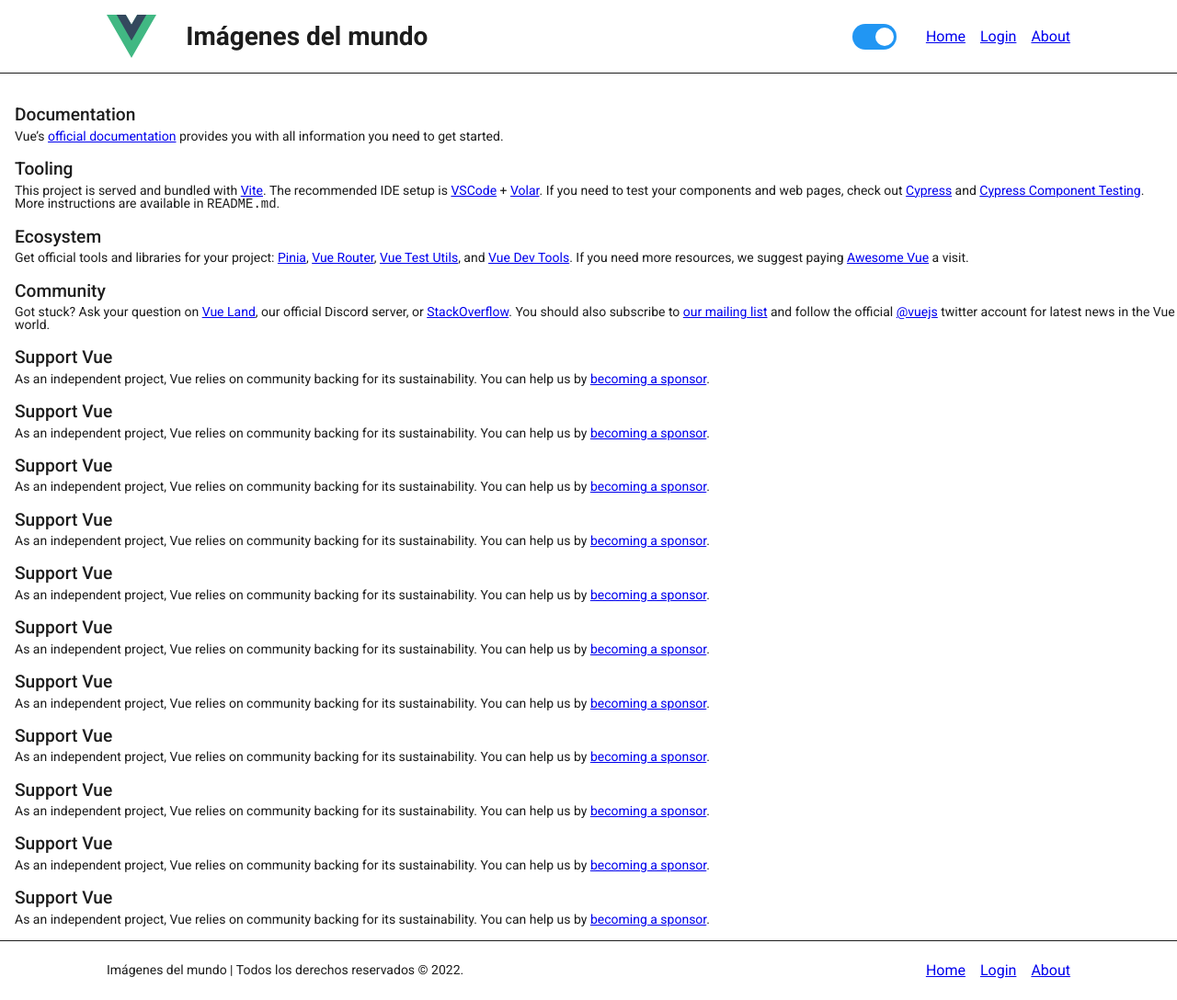
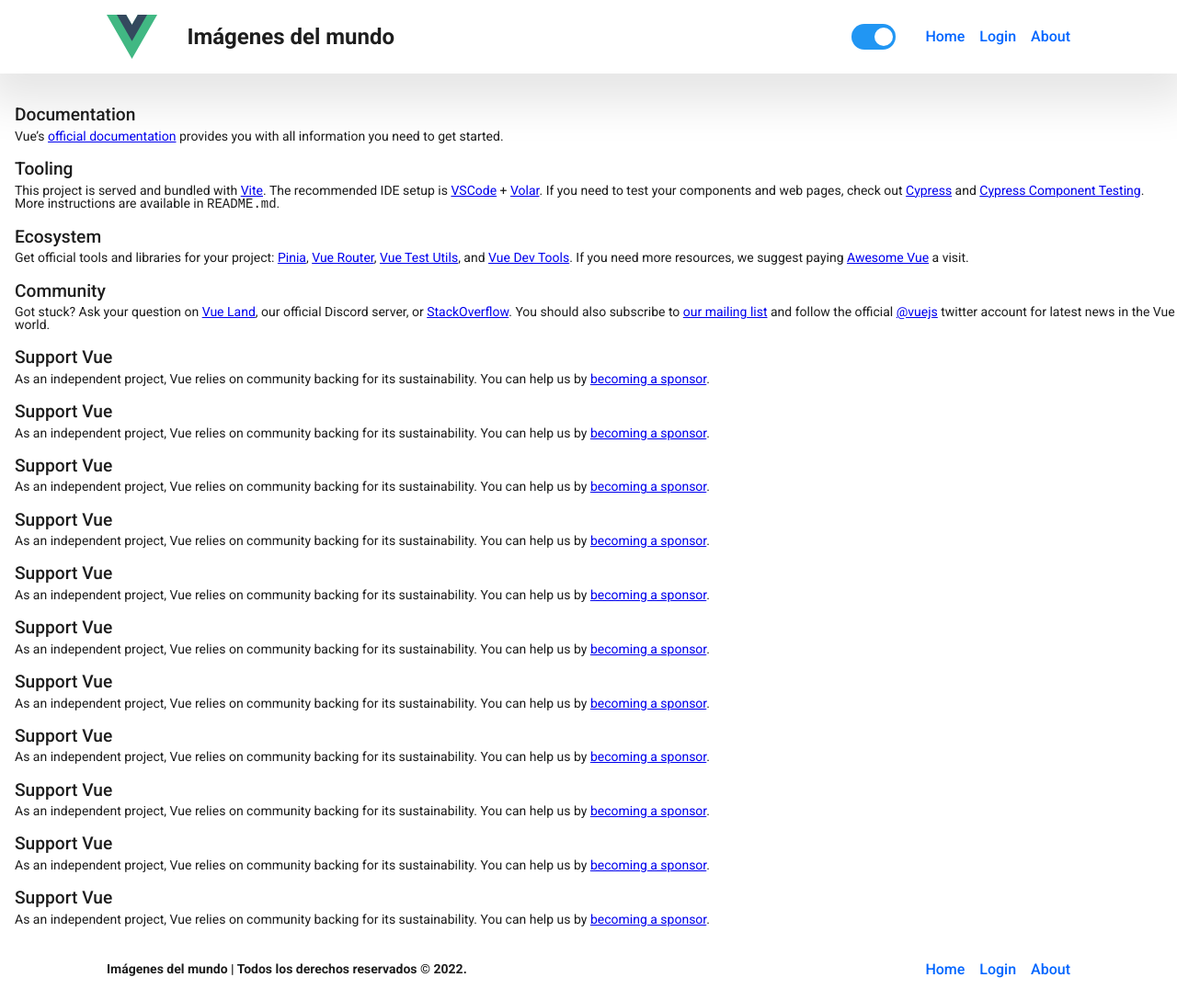
Before and after one commit to jcvegab/imagenes-del-mundo, a Vue app: page / in a window 1280 px wide. Shown: the whole page at 92% size. Built offline with nearby package versions, Linux system fonts and the light colour scheme.

Commit message:
Fix Styles of Router links + Header Title

```diff
--- a/src/assets/base.css
+++ b/src/assets/base.css
@@ -2,6 +2,8 @@
 
 :root.light {
   --text-color-primary: #1d1d1d;
+
+  --link-color-primary: #0065ff;
 
   --bg-color-primary: #ffffff;
 }
@@ -9,6 +11,8 @@
 @media (prefers-color-scheme: dark) {
   :root {
     --text-color-primary: #ffffff;
+
+    --link-color-primary: #ffffff;
 
     --bg-color-primary: #1d1d1d;
   }
--- a/src/components/FooterApp.vue
+++ b/src/components/FooterApp.vue
@@ -26,8 +26,6 @@ div {
   display: flex;
   align-items: center;
   justify-content: center;
-
-  border-top: 1px solid var(--text-color-primary);
 }
 
 footer {
@@ -42,6 +40,10 @@ footer {
   height: 4rem;
 }
 
+footer > span {
+  font-weight: 600;
+}
+
 @media (min-width: 1024px) {
   footer {
     max-width: 1080px;
--- a/src/components/HeaderApp.vue
+++ b/src/components/HeaderApp.vue
@@ -70,7 +70,7 @@ onMounted(() => setTheme(lightTheme.value));
   align-items: center;
   justify-content: center;
 
-  border-bottom: 1px solid var(--text-color-primary);
+  box-shadow: 0px 1rem 3rem 1rem rgba(0, 0, 0, 0.1);
 }
 
 header {
@@ -83,6 +83,12 @@ header {
   padding: 1rem;
   height: 100%;
   width: 100%;
+}
+
+h1 {
+  margin: 0;
+  font-size: 1.5rem;
+  font-weight: 600;
 }
 
 .header-app {
--- a/src/components/NavigationItems.vue
+++ b/src/components/NavigationItems.vue
@@ -29,4 +29,10 @@ nav {
   font-size: 1rem;
   text-align: center;
 }
+
+a {
+  font-weight: 500;
+  text-decoration: none;
+  color: var(--link-color-primary);
+}
 </style>
```
